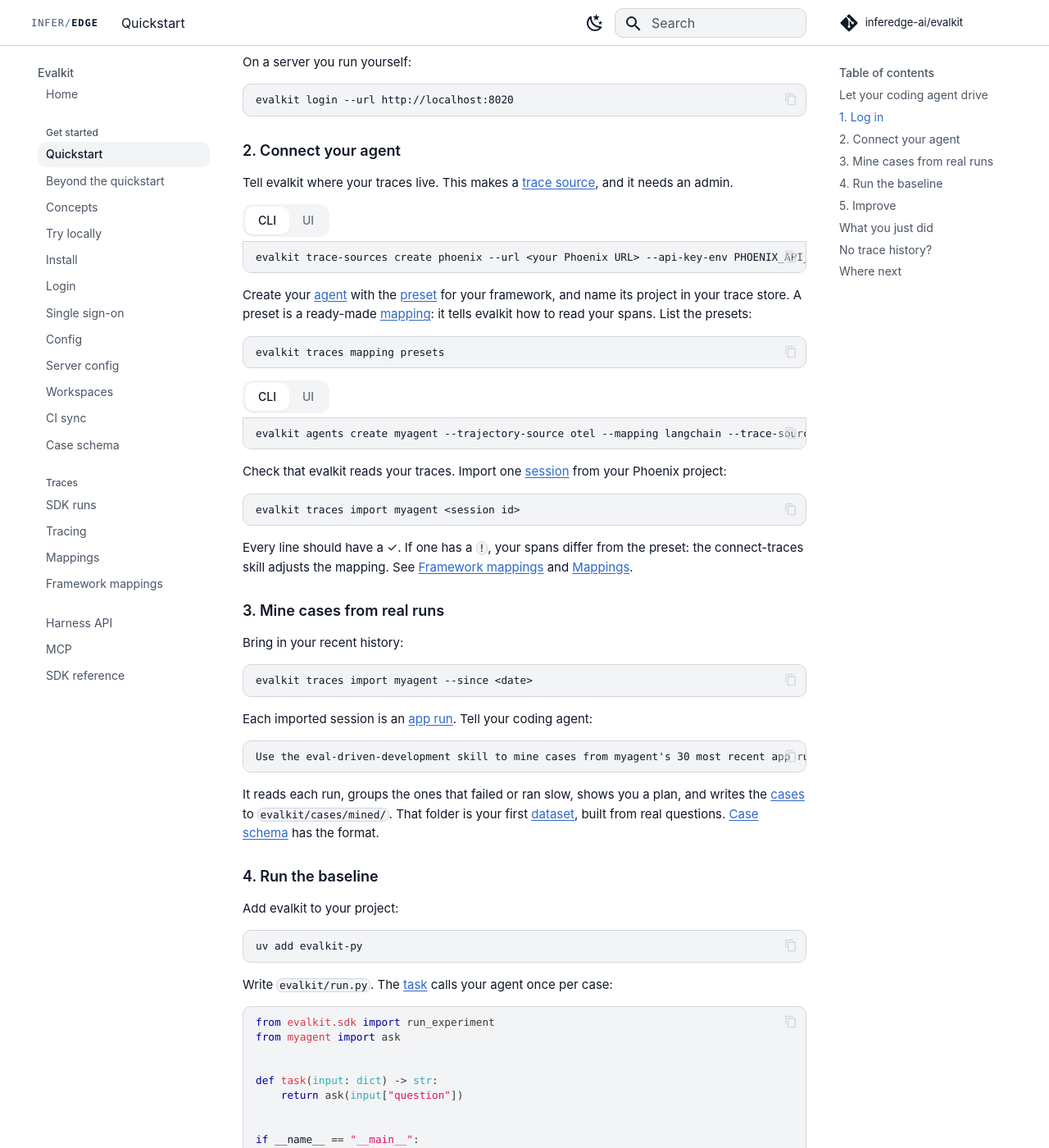
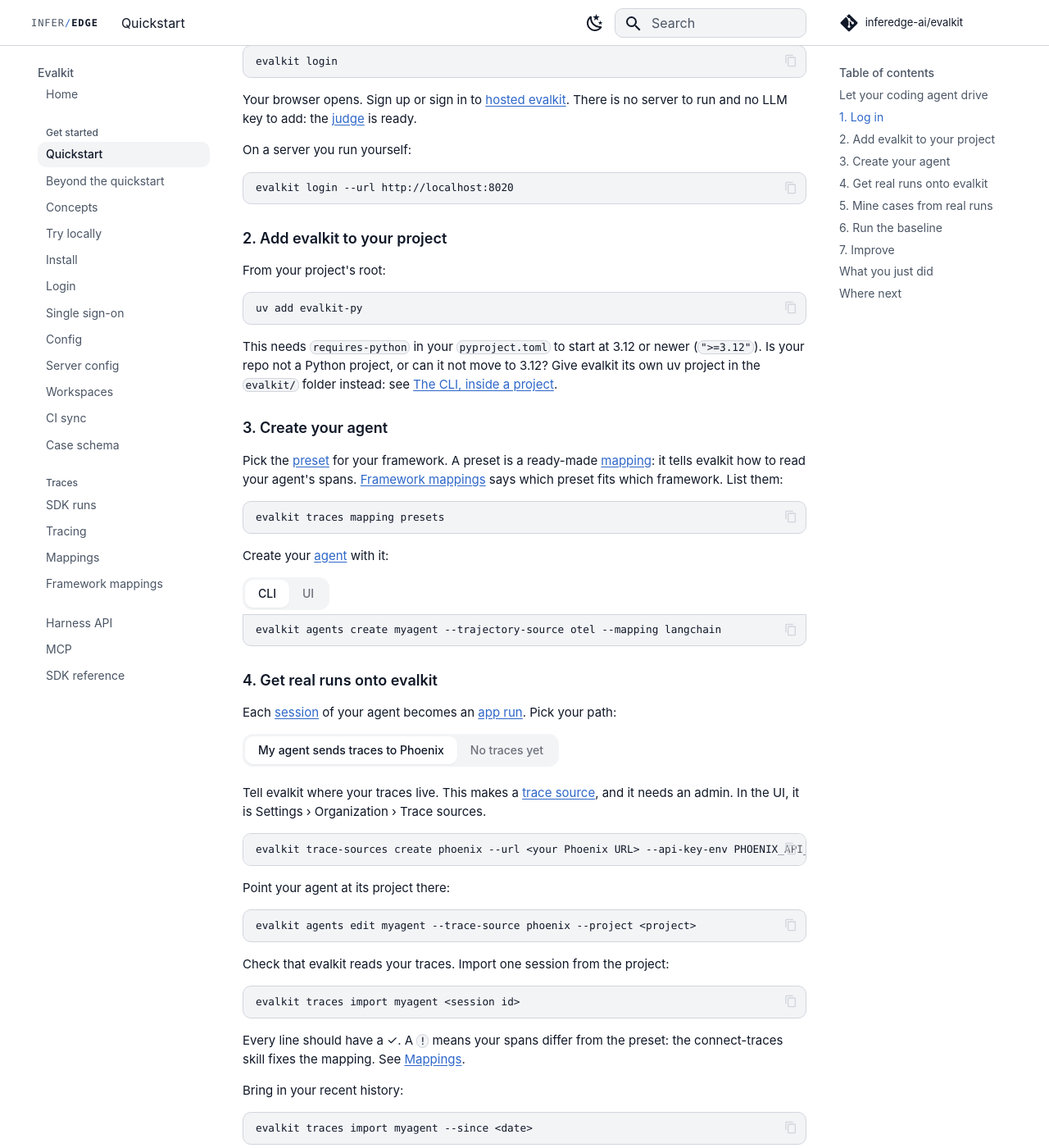
Before and after one commit to inferedge-ai/evalkit, an MkDocs documentation site: the page built from docs/user/quickstart.md, in a window 1280 px wide and 1400 px high, scrolled down 797 px. Shown: the whole window at 82% size. Built offline with MkDocs 1.6.1 and Material for MkDocs 9.7.7, drawn with Linux system fonts in a browser that asks for light colours; comment, search, counter and statistics services are not loaded; the version menu is left out; some of the changed text lies outside the part shown.

Commit message:
Give the quickstart two clear paths after the dry run
Step 4 now has a tab for an agent that sends traces to Phoenix and one for
an agent with no traces yet, each with its full, ordered steps. The no-traces
path adds the instrumentor, tracing in the agent's own start-up code, one
session per run and a session check. Also: the Python 3.12 requirement, the
experiment link from run.py, async tasks, a window-based mining prompt of 30
runs at most, --apply in the improve prompt, and restarting a service agent.
The getting-started skill follows the same steps and checks.

Co-Authored-By: Claude Fable 5.2 <noreply@anthropic.com>

````diff
--- a/docs/user/quickstart.md
+++ b/docs/user/quickstart.md
@@ -1,12 +1,17 @@
 # Quickstart
 
-Connect your agent, turn its real traces into eval cases, and ship a measured improvement. It takes about 15 minutes, and your coding agent does most of it.
+Connect your agent, turn its real runs into eval cases, and ship a measured improvement. Your coding agent does most of the work. Plan for about half an hour; mining cases takes the longest.
 
 You need:
 
-- An agent that already sends traces to Arize Phoenix. No traces yet? See [No trace history?](#no-trace-history)
+- An agent. The steps show Python; step 4 links what to do for other languages.
 - Python 3.12 or newer and [uv](https://docs.astral.sh/uv/).
 - A coding agent, such as Claude Code or Codex.
+
+There are two paths. They differ only in step 4, which has a tab for each:
+
+- **My agent sends traces to Phoenix.** evalkit imports your trace history.
+- **No traces yet.** Your agent sends its traces straight to evalkit, and you use it a few times.
 
 ## Let your coding agent drive
 
@@ -22,7 +27,7 @@ Then tell your coding agent:
 Run `evalkit skills install`, then use the getting-started skill to set up evalkit for this agent.
 ```
 
-It runs every step below. It stops only when it needs you: the sign-in in your browser, and your trace store's URL and API key.
+It runs every step below. It stops only when it needs you: the sign-in in your browser, which path you take, and your trace store's URL and API key.
 
 Prefer to do it by hand? The steps are the same.
 
@@ -40,49 +45,64 @@ On a server you run yourself:
 evalkit login --url {{origin}}
 ```
 
-## 2. Connect your agent
+## 2. Add evalkit to your project
 
-Tell evalkit where your traces live. This makes a [trace source](concepts.md#trace-source), and it needs an admin.
+From your project's root:
+
+```bash
+uv add evalkit-py
+```
+
+This needs `requires-python` in your `pyproject.toml` to start at 3.12 or newer (`">=3.12"`). Is your repo not a Python project, or can it not move to 3.12? Give evalkit its own uv project in the `evalkit/` folder instead: see [The CLI, inside a project](install.md#the-cli-inside-a-project).
+
+## 3. Create your agent
+
+Pick the [preset](concepts.md#preset) for your framework. A preset is a ready-made [mapping](concepts.md#mapping): it tells evalkit how to read your agent's spans. [Framework mappings](framework-mappings.md) says which preset fits which framework. List them:
+
+```bash
+evalkit traces mapping presets
+```
+
+Create your [agent](concepts.md#agent) with it:
 
 <!-- tabs -->
 #### CLI
 
 ```bash
-evalkit trace-sources create phoenix --url <your Phoenix URL> --api-key-env PHOENIX_API_KEY
+evalkit agents create myagent --trajectory-source otel --mapping langchain
 ```
 
 #### UI
 
-Open Settings › Organization › Trace sources and add one named `phoenix`.
+Open Agents › New agent, set Trajectories to "From traces (OTel spans)" and pick the preset.
 <!-- /tabs -->
 
-Create your [agent](concepts.md#agent) with the [preset](concepts.md#preset) for your framework, and name its project in your trace store. A preset is a ready-made [mapping](concepts.md#mapping): it tells evalkit how to read your spans. List the presets:
+## 4. Get real runs onto evalkit
+
+Each [session](concepts.md#trace-span-session) of your agent becomes an [app run](concepts.md#app-run). Pick your path:
+
+<!-- tabs -->
+#### My agent sends traces to Phoenix
+
+Tell evalkit where your traces live. This makes a [trace source](concepts.md#trace-source), and it needs an admin. In the UI, it is Settings › Organization › Trace sources.
 
 ```bash
-evalkit traces mapping presets
+evalkit trace-sources create phoenix --url <your Phoenix URL> --api-key-env PHOENIX_API_KEY
 ```
 
-<!-- tabs -->
-#### CLI
+Point your agent at its project there:
 
 ```bash
-evalkit agents create myagent --trajectory-source otel --mapping langchain --trace-source phoenix --project <project>
+evalkit agents edit myagent --trace-source phoenix --project <project>
 ```
 
-#### UI
-
-Open Agents › New agent, set Trajectories to "From traces (OTel spans)", pick the preset, and pick the trace source and its project.
-<!-- /tabs -->
-
-Check that evalkit reads your traces. Import one [session](concepts.md#trace-span-session) from your Phoenix project:
+Check that evalkit reads your traces. Import one session from the project:
 
 ```bash
 evalkit traces import myagent <session id>
 ```
 
-Every line should have a ✓. If one has a `!`, your spans differ from the preset: the connect-traces skill adjusts the mapping. See [Framework mappings](framework-mappings.md) and [Mappings](mappings.md).
-
-## 3. Mine cases from real runs
+Every line should have a ✓. A `!` means your spans differ from the preset: the connect-traces skill fixes the mapping. See [Mappings](mappings.md).
 
 Bring in your recent history:
 
@@ -90,27 +110,90 @@ Bring in your recent history:
 evalkit traces import myagent --since <date>
 ```
 
-Each imported session is an [app run](concepts.md#app-run). Tell your coding agent:
+Does your agent run in another process, or start its own trace? Read [An agent with its own trace store](sdk-runs.md#an-agent-with-its-own-trace-store) before step 6.
+
+#### No traces yet
+
+Make your agent a token for sending traces:
+
+```bash
+evalkit tokens create --agent myagent
+```
+
+Export it in every shell that runs your agent:
+
+```bash
+export EVALKIT_OTEL_TOKEN=<token>
+```
+
+Add the OpenTelemetry instrumentor for your framework. The Instrumentation column of [Framework mappings](framework-mappings.md) names it. For LangGraph or LangChain:
+
+```bash
+uv add openinference-instrumentation-langchain
+```
+
+Turn tracing on where your agent starts, in code that also runs when `evalkit/run.py` imports your agent:
+
+```python
+from evalkit.sdk import tracing
+from openinference.instrumentation.langchain import LangChainInstrumentor
+
+tracing.register(agent="myagent")
+LangChainInstrumentor().instrument()
+```
+
+`register` only adds evalkit as a destination; the instrumentor makes the spans.
+
+Give each run its own session. Wrap each question your agent answers:
+
+```python
+from uuid import uuid4
+
+from openinference.instrumentation import using_session
+
+with using_session(str(uuid4())):
+    answer = agent.ask(question)
+```
+
+Other instrumentors: see [a session id on each turn](framework-mappings.md#every-framework-a-session-id-on-each-turn).
+
+Now use your agent the way you normally do: ask it 5 to 10 real questions.
+
+Check one session. List the runs, then check one by its id:
+
+```bash
+evalkit runs list myagent --source app
+```
+
+```bash
+evalkit traces check myagent <session id>
+```
+
+Every line should have a ✓. A `!` means your spans differ from the preset: the connect-traces skill fixes the mapping. See [Mappings](mappings.md).
+
+Is your agent not in Python, or does it run in another process? Point its exporter at evalkit as in [From any OpenTelemetry SDK](tracing.md#from-any-opentelemetry-sdk), and link its sessions to runs as in [An agent in another process](sdk-runs.md#an-agent-in-another-process).
+<!-- /tabs -->
+
+[Tracing](tracing.md) has the details for both paths.
+
+## 5. Mine cases from real runs
+
+Tell your coding agent:
 
 ```text
-Use the eval-driven-development skill to mine cases from myagent's 30 most recent app runs into a dataset named mined.
+Use the eval-driven-development skill to mine cases from myagent's app runs since <date> into a dataset named mined. Keep the first batch to 30 runs or fewer.
 ```
 
 It reads each run, groups the ones that failed or ran slow, shows you a plan, and writes the [cases](concepts.md#case) to `evalkit/cases/mined/`. That folder is your first [dataset](concepts.md#dataset), built from real questions. [Case schema](case-schema.md) has the format.
 
-## 4. Run the baseline
-
-Add evalkit to your project:
-
-```bash
-uv add evalkit-py
-```
+## 6. Run the baseline
 
 Write `evalkit/run.py`. The [task](concepts.md#task) calls your agent once per case:
 
 ```python
 from evalkit.sdk import run_experiment
-from myagent import ask
+
+from myagent import ask  # however your code calls your agent
 
 
 def task(input: dict) -> str:
@@ -118,8 +201,11 @@ def task(input: dict) -> str:
 
 
 if __name__ == "__main__":
-    run_experiment(dataset="mined", agent="myagent", task=task)
+    result = run_experiment(dataset="mined", agent="myagent", task=task)
+    print(result.url)
 ```
+
+Is your agent async? Write `async def task` and `await` it. Do not wrap it in `asyncio.run`. See [The task](sdk-runs.md#the-task).
 
 Run it from your project's root:
 
@@ -127,19 +213,21 @@ Run it from your project's root:
 uv run python evalkit/run.py
 ```
 
-Your agent runs as usual and keeps sending traces to Phoenix. evalkit picks up each run's [trajectory](concepts.md#trajectory) from there, scores it, and prints the [scorecard](concepts.md#scorecard) and a link to the [experiment](concepts.md#experiment).
+evalkit picks up each run's [trajectory](concepts.md#trajectory), scores it, and prints the [scorecard](concepts.md#scorecard). The script then prints the link to the [experiment](concepts.md#experiment).
 
-Some cases fail. Good: they came from runs that went wrong. Does your agent run in another process, or start its own trace? See [SDK runs](sdk-runs.md#an-agent-with-its-own-trace-store).
+Some cases fail. Good: they came from runs that went wrong.
 
-## 5. Improve
+## 7. Improve
 
 Tell your coding agent:
 
 ```text
-Use the eval-driven-development skill to fix the failing cases in the mined dataset, then run it again.
+Use the eval-driven-development skill with --apply to fix the failing cases of my latest experiment on the mined dataset, then run the whole dataset again.
 ```
 
-It pulls the failed [runs](concepts.md#run), finds the cause of each, fixes your agent and runs the dataset again. Then compare the two experiments:
+It pulls the failed [runs](concepts.md#run), finds the cause of each, fixes your agent and runs the dataset again. Does your agent run as a service? Restart it after each fix, before the next run.
+
+Then compare the two experiments:
 
 ```bash
 evalkit experiments list --dataset mined
@@ -155,7 +243,7 @@ You see which cases it fixed, and how response time, cost and tokens moved.
 
 - Set up evalkit in your agent repo.
 - Mapped your agent's spans.
-- Built a dataset from your own traces.
+- Built a dataset from your agent's real runs.
 - Ran an experiment and got a scorecard.
 - Found what went wrong, fixed it, and measured the gain.
 
@@ -163,30 +251,6 @@ Or, in the words of DHH:
 
 ![Look at all the things I'm not doing](images/look-at-all-the-things-im-not-doing.png)
 
-## No trace history?
-
-Send your agent's traces straight to evalkit instead. Create the agent as in step 2, without `--trace-source` and `--project`, then make it a token:
-
-```bash
-evalkit tokens create --agent myagent
-```
-
-Export the token, or add it to your project's `.env`:
-
-```bash
-export EVALKIT_OTEL_TOKEN=<token>
-```
-
-Add one line to `evalkit/run.py`, before your agent runs:
-
-```python
-from evalkit.sdk import tracing
-
-tracing.register(agent="myagent")
-```
-
-Use your agent a few times, then carry on from step 3 without the import. [Tracing](tracing.md) has the details.
-
 ## Where next
 
 - [Beyond the quickstart](beyond-quickstart.md): write a case by hand, attach files, drive your agent through the Harness API, share cases with your team.
````
Also changed, not shown: CHANGELOG.md (+2 -1 lines), skills/getting-started/SKILL.md (+49 -29 lines).
